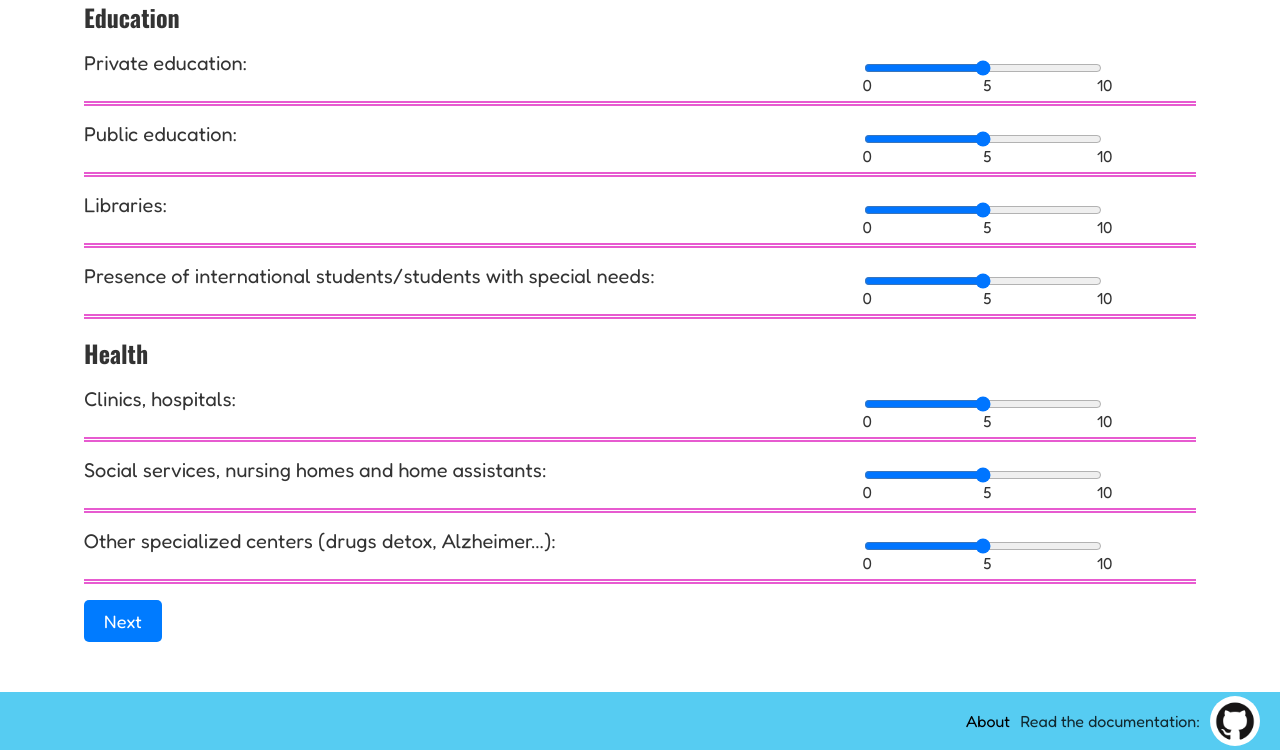
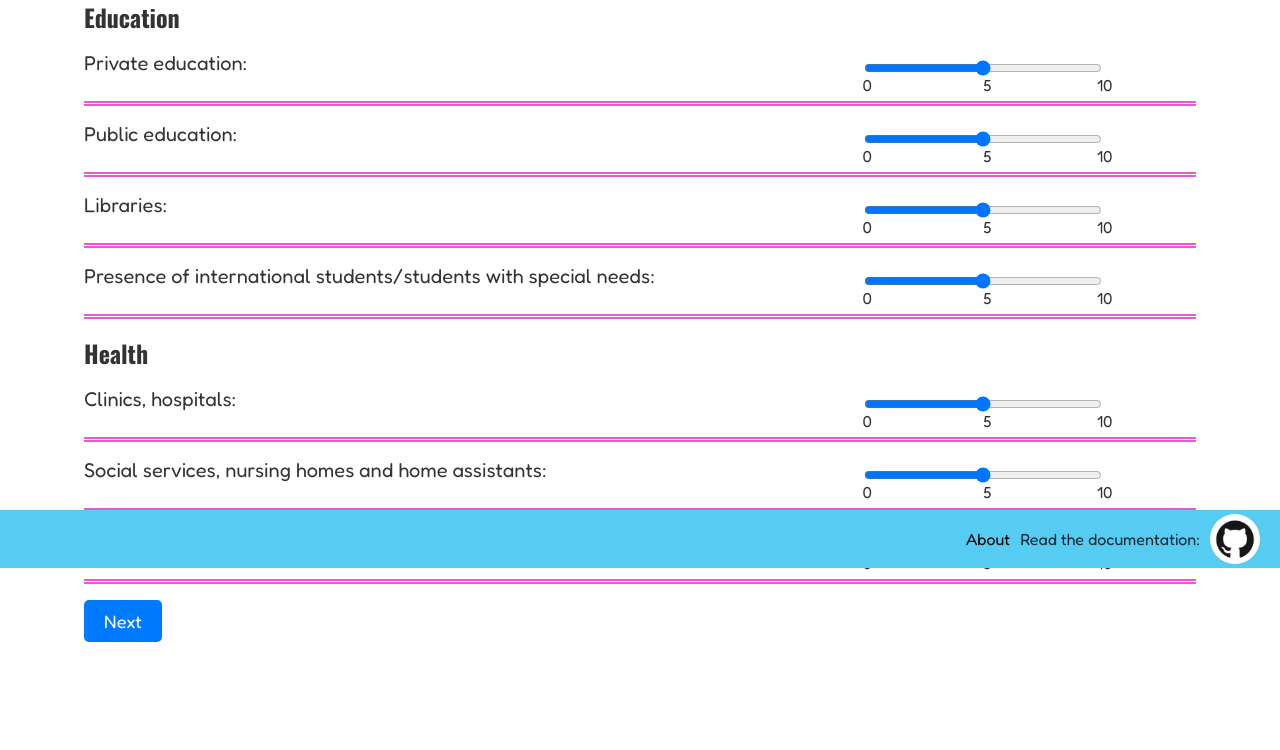
Before and after one commit to jacoobou/webTFG, a Flask app: page /madrid in a window 1280 px wide. Shown: the part 232-982 px from the top of the page. After the commit the page ends 874 px from the top, so only its background shows below. Run offline with Flask 3, Linux system fonts and the light colour scheme.

Commit message:
Footer fixed to bottom

```diff
--- a/static/styles.css
+++ b/static/styles.css
@@ -141,11 +141,13 @@ input[type="checkbox"] {
 }
 
 .main-footer {
-    margin-top: 10px;
+    position: fixed;
+    bottom: 0;
+    left: 0;
     background-color: #56CCF2;
     color: white;
     padding: .25em 0;
-    width: 100%; /* Asegurar que el pie de página ocupe todo el ancho */
+    width: 100%;
 }
 
 .main-footer-container {
@@ -168,6 +170,7 @@ input[type="checkbox"] {
     display: inline-block;
     vertical-align: middle;
 }
+
 
 .container-question {
     width: 90%; /* Ajusta el ancho según sea necesario */
```
Also changed, not shown: README.md.
